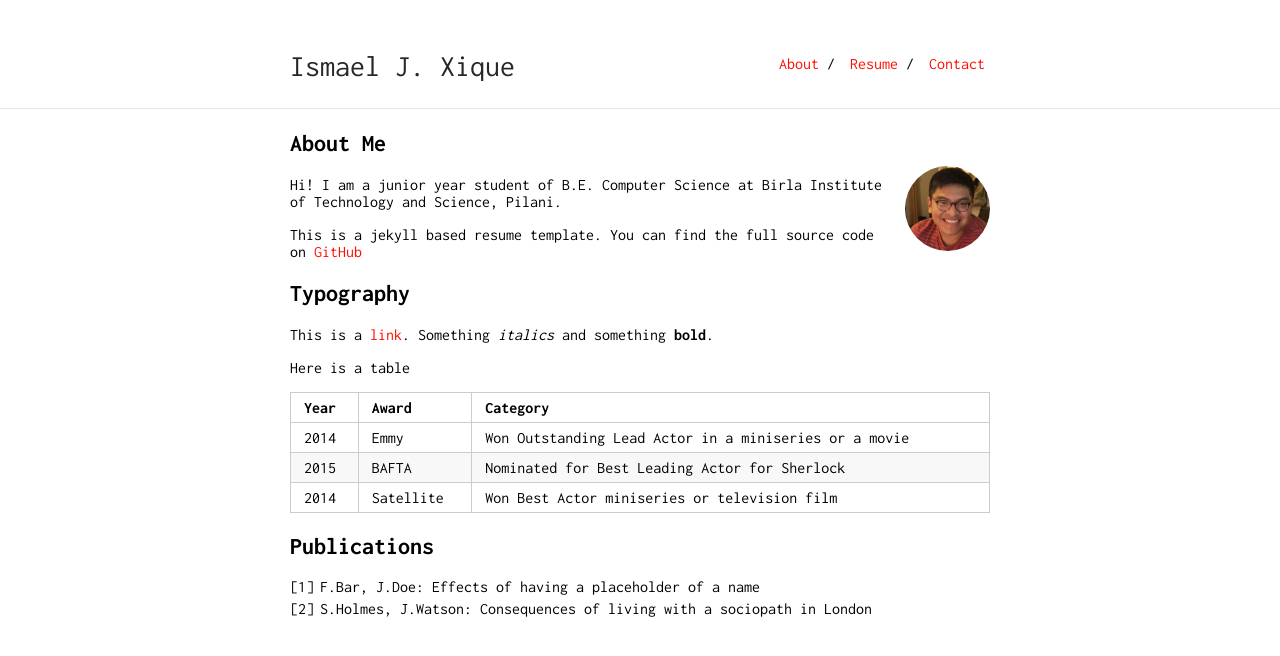
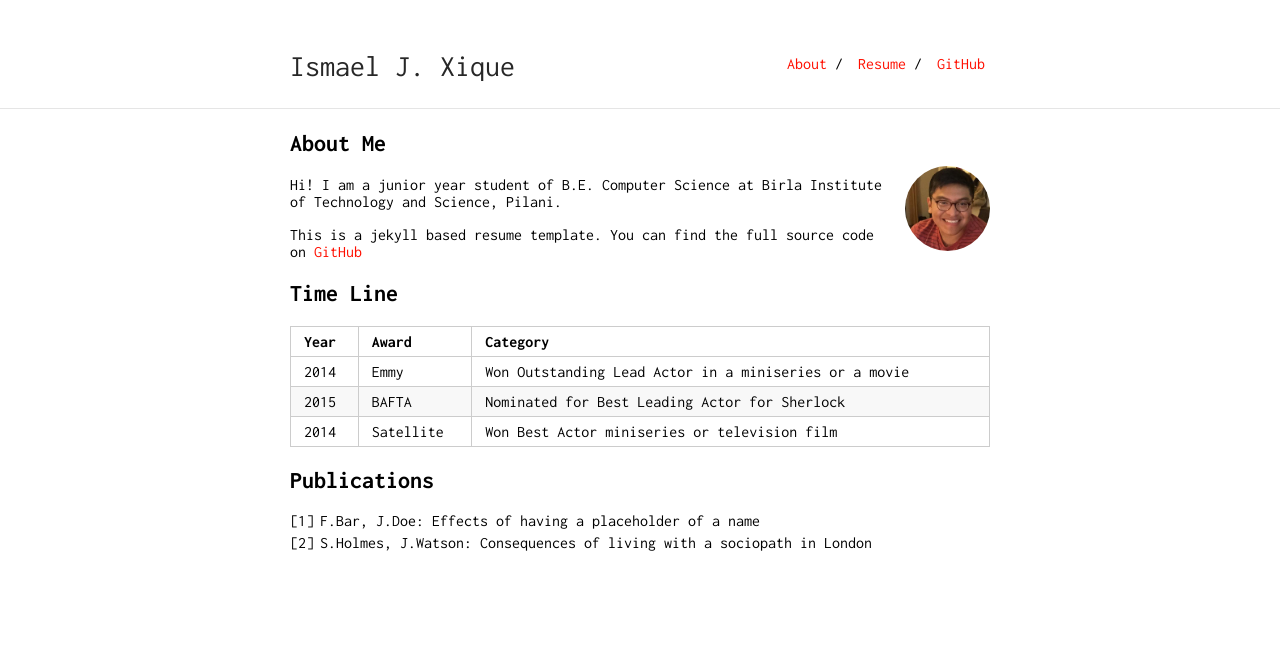
Before and after one commit to isjxique/isjxique.github.io, a Jekyll site: the page built from index.md, in a window 1280 px wide. Shown: the top 656 px of the page. Built offline with Jekyll 4.4.1, drawn with Linux system fonts in a browser that asks for light colours; our own code applies the rules of GitHub Pages for plain Markdown files.

Commit message:
change nav

```diff
--- a/_data/nav.yml
+++ b/_data/nav.yml
@@ -1,5 +1,5 @@
-- name: "Contact"
-  link: "contact"
+- name: "GitHub"
+  link: "https://github.com/ish256"
 
 - name: "Resume"
   link: "resume.pdf"
--- a/index.md
+++ b/index.md
@@ -11,11 +11,7 @@ Hi! I am a junior year student of B.E. Computer Science at Birla Institute of Te
 This is a jekyll based resume template. You can find the full source code on [GitHub](https://github.com/bk2dcradle/researcher)
 
 
-## Typography
-
-This is a [link](http://google.com). Something *italics* and something **bold**.
-
-Here is a table
+## Time Line
 
 Year | Award | Category
 -----|-------|--------
```
